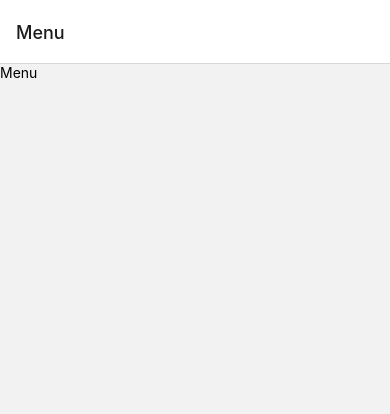
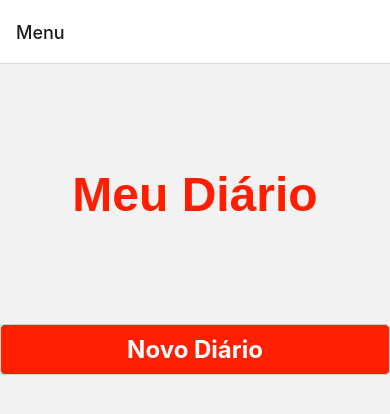
Before and after one commit to olucassantos/MeuDiario, a React Native app: screen /Menu in a window 390 px wide. Shown: the top 414 px of the page. Built offline with nearby package versions, Linux system fonts and the light colour scheme.

Commit message:
Criação do component botão e menu

```diff
--- /dev/null
+++ b/src/components/Botao.js
@@ -0,0 +1,28 @@
+import React from 'react';
+import { View, Text, StyleSheet, TouchableOpacity } from 'react-native';
+
+const Botao = ({ titulo }) => {
+    return (
+        <TouchableOpacity style={estilos.botao}>
+            <Text style={estilos.texto}>{ titulo }</Text>
+        </TouchableOpacity>
+    );
+}
+
+const estilos = StyleSheet.create({
+    botao: {
+        backgroundColor: "#ff1f00",
+        padding: 10,
+        borderRadius: 5,
+        borderWidth: 1,
+        borderColor: "#cecece",
+    },
+    texto: {
+        color: "#fff",
+        fontSize: "1.5em",
+        textAlign: "center",
+        fontWeight: "bold",
+    },
+});
+
+export default Botao;
--- a/src/pages/Menu.js
+++ b/src/pages/Menu.js
@@ -1,12 +1,39 @@
 import React from 'react';
-import { View, Text } from 'react-native';
+import { View, Text, StyleSheet } from 'react-native';
+import Botao from '../components/Botao'
 
 const Menu = () => {
     return (
-        <View>
-            <Text>Menu</Text>
+        <View style={estilos.container}>
+            <View style={estilos.logo}>
+                <Text style={estilos.titulo}>Meu Diário</Text>
+            </View>
+            <View style={estilos.botoes}>
+                <Botao titulo="Novo Diário" />
+            </View>
         </View>
     );
 }
 
+const estilos = StyleSheet.create({
+    container: {
+        flex: 1,
+        flexDirection: "column",
+    },
+    logo: {
+        flex: 1,
+        justifyContent: "center",
+        alignItems: "center",
+    },
+    botoes: {
+        flex: 2,
+    },
+    titulo: {
+        fontSize: "3em",
+        fontFamily: "Arial",
+        color: "#ff1f00",
+        fontWeight: "bold",
+    },
+});
+
 export default Menu;
```
